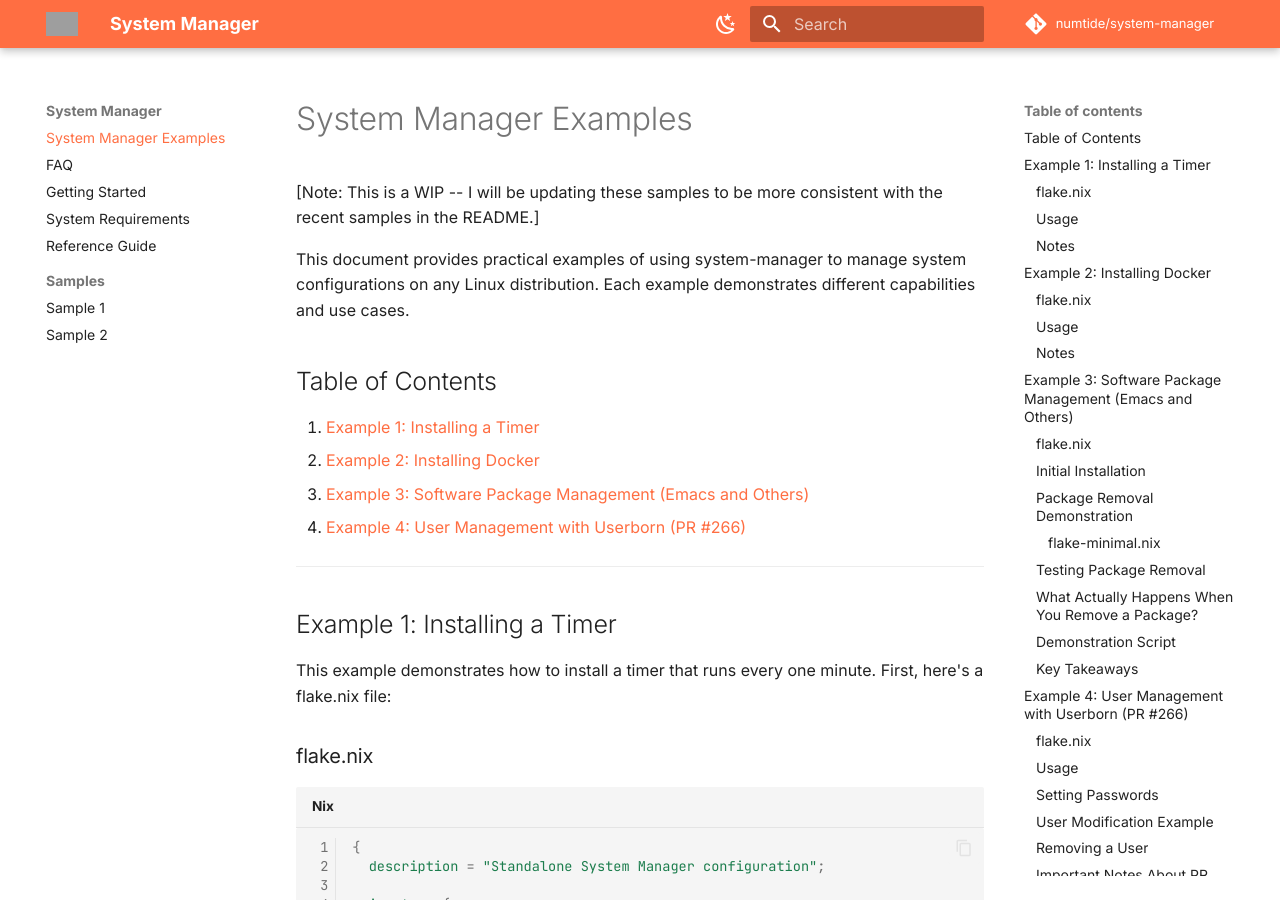
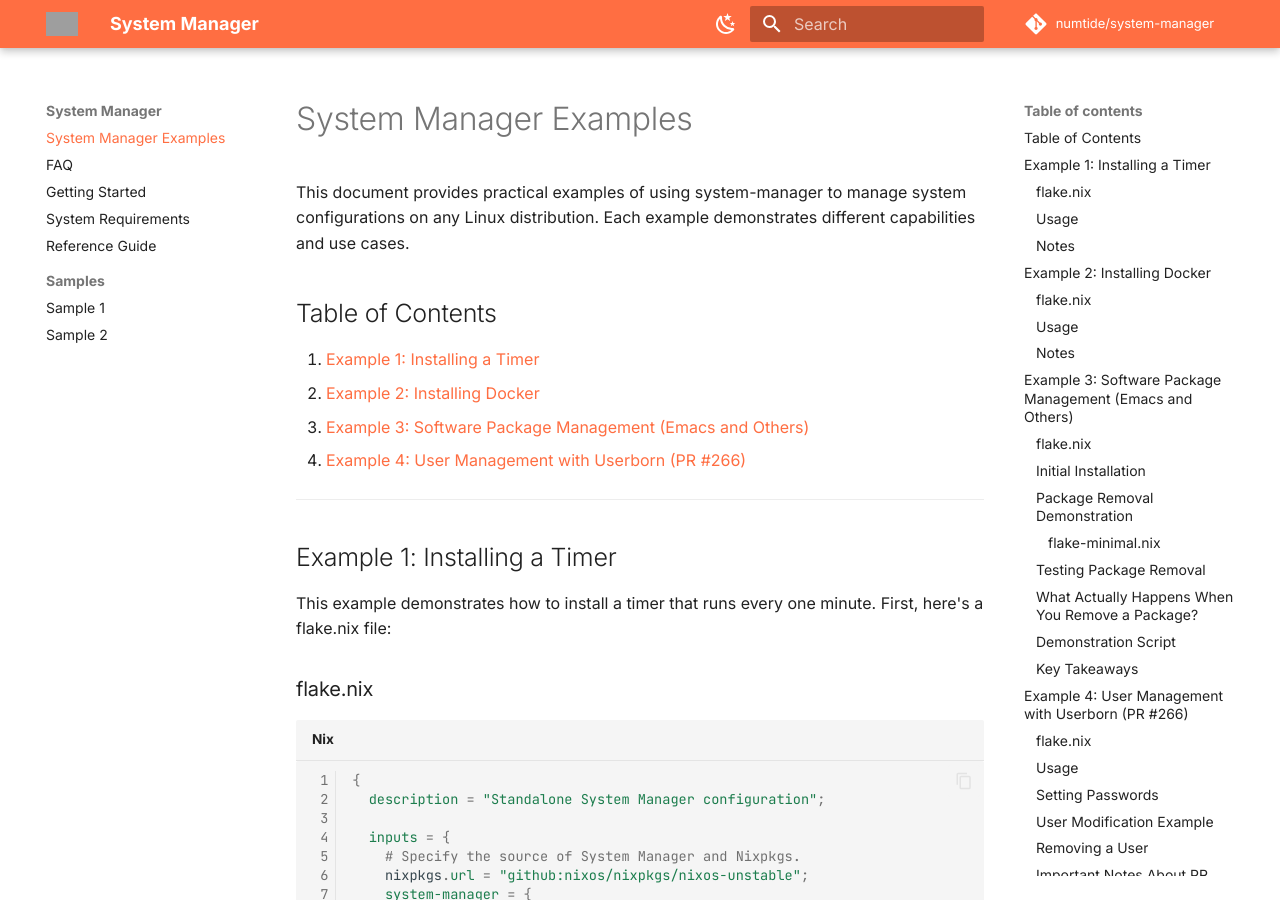
Before and after one commit to numtide/system-manager, an MkDocs documentation site: the page built from documentation/docs/examples.md, in a window 1280 px wide and 900 px high. Built offline with MkDocs 1.6.1 and Material for MkDocs 9.7.7, drawn with Linux system fonts in a browser that asks for light colours; comment, search, counter and statistics services are not loaded; grey boxes are pictures that could not be loaded.

Commit message:
Clean up examples document by removing WIP note
Removed WIP note from examples document.

```diff
--- a/documentation/docs/examples.md
+++ b/documentation/docs/examples.md
@@ -1,6 +1,4 @@
 # System Manager Examples
-
-[Note: This is a WIP -- I will be updating these samples to be more consistent with the recent samples in the README.]
 
 This document provides practical examples of using system-manager to manage system configurations on any Linux distribution. Each example demonstrates different capabilities and use cases.
 
```
